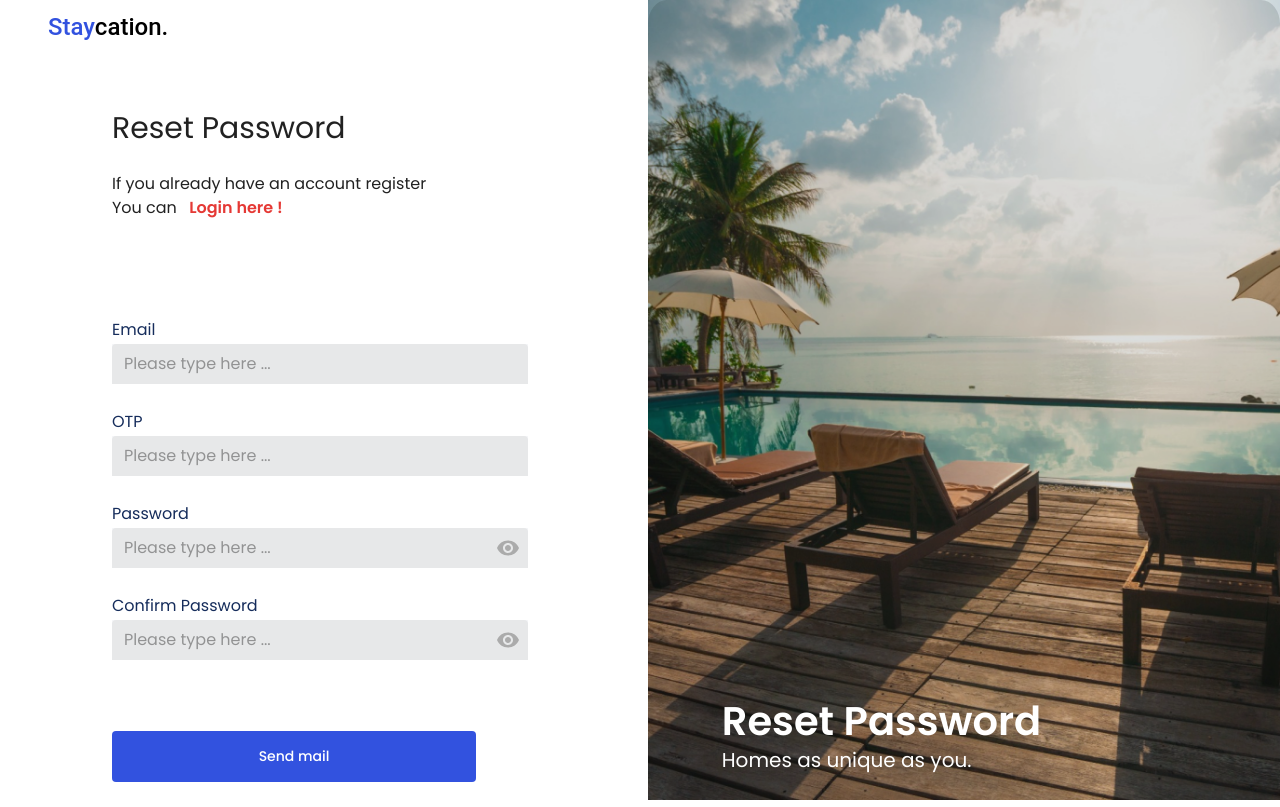
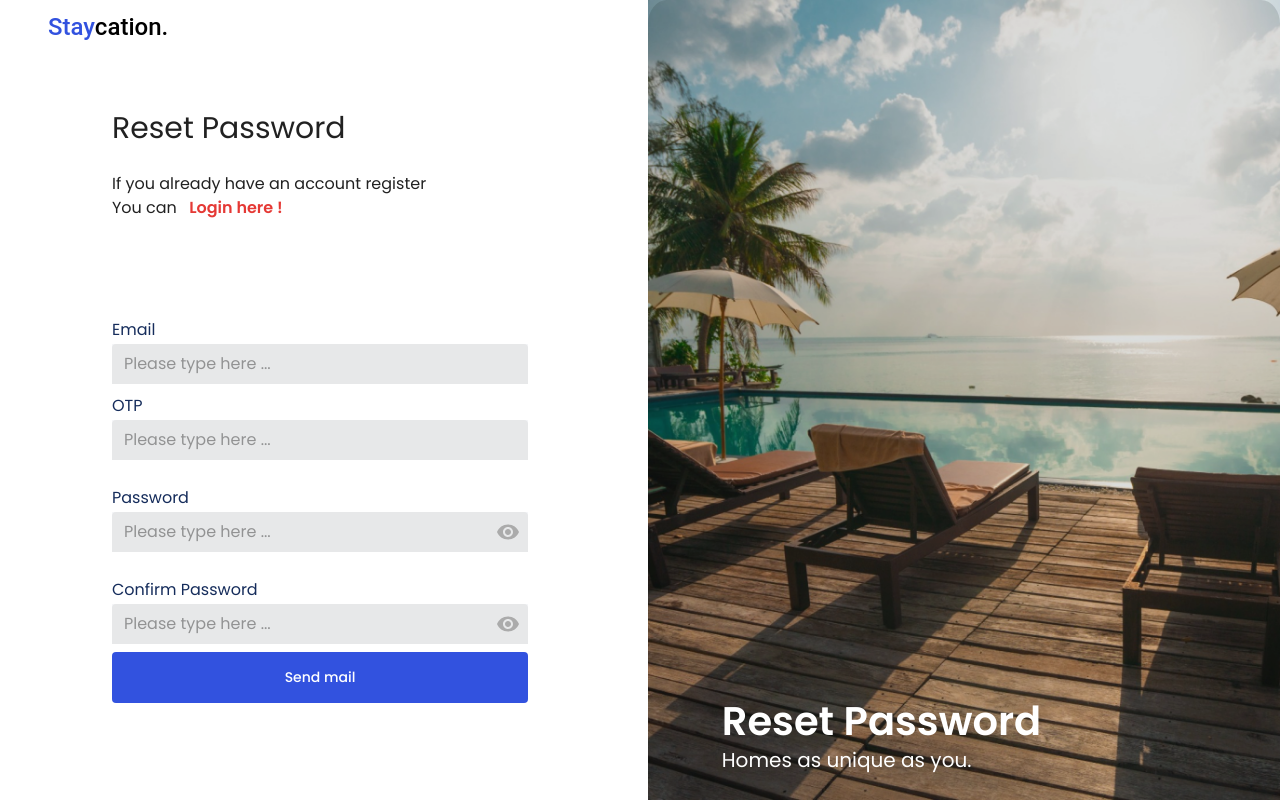
Before and after one commit to SarahHeshamAli2/HotelManagement, a React (Vite) app: page /reset-password in a window 1280 px wide. Built offline with nearby package versions, Linux system fonts and the light colour scheme.

Commit message:
comments updates

```diff
--- a/src/hooks/useToggle.ts
+++ b/src/hooks/useToggle.ts
@@ -9,7 +9,7 @@ const useToggle =(defaultValue:boolean)=>{
 
     const toggleFunction= ():void =>{
 
-        setValue(!value)
+        setValue(prevValue => !prevValue)
 
     }
 
--- a/src/modules/Authentictation/Components/ForgetPassword/ForgetPassword.tsx
+++ b/src/modules/Authentictation/Components/ForgetPassword/ForgetPassword.tsx
@@ -5,7 +5,7 @@ import {
   TextField,
   Typography,
 } from "@mui/material";
-import { red } from "@mui/material/colors";
+import { red ,grey} from "@mui/material/colors";
 import { useForm } from "react-hook-form";
 import { Link, useNavigate } from "react-router-dom";
 import { getValidationRules } from "../../../../services/Validations";
@@ -66,19 +66,18 @@ const ForgetPassword = () => {
               You can{" "}
               <Box
                 ml={1}
-                sx={{ color: red[600] }}
+                sx={{ color: red[600] , textDecoration:'none' }}
                 fontWeight={600}
-                component={"span"}>
-                <Link className="formLinks" to="/login">
+                component={Link} to={'/login'}>
+
                   Login here !
-                </Link>
+
               </Box>
             </Typography>
           </Typography>
         </Box>
 
-        <Box component="div" mt={"96px"}>
-          <form onSubmit={handleSubmit(onSubmitHandler)}>
+        <Box component="form" mt={"96px"} onSubmit={handleSubmit(onSubmitHandler)}>
             <Box
               sx={{
                 display: "flex",
@@ -116,19 +115,17 @@ const ForgetPassword = () => {
                   {errors?.email?.message}
                 </FormHelperText>
               )}
-            </Box>
-            <Button
+                    <Button
               disabled={isSubmitting}
               type="submit"
               sx={{
                 mt: { md: "63px", xs: "2rem" },
                 backgroundColor: "#3252DF",
-                color: "white",
-                width: "70%",
+                color: 'white',
                 py: "0.8rem",
                 textTransform: "none",
                 "&.Mui-disabled": {
-                  background: "#949fcf",
+                  background: grey[300],
                   color: "#c0c0c0",
                 },
               }}>
@@ -138,7 +135,8 @@ const ForgetPassword = () => {
                 "Send mail"
               )}
             </Button>
-          </form>
+            </Box>
+
         </Box>
       </Box>
     </>
--- a/src/modules/Authentictation/Components/ResetPassword/ResetPassword.tsx
+++ b/src/modules/Authentictation/Components/ResetPassword/ResetPassword.tsx
@@ -77,20 +77,20 @@ const ResetPassword = () => {
           </Typography>
         </Box>
 
-        <Box component="div" mt={"96px"}>
-          <form onSubmit={handleSubmit(onSubmitHandler)}>
+        <Box onSubmit={handleSubmit(onSubmitHandler)} component="form" mt={"96px"} display={'flex'} sx={{width:'100%' , flexDirection:'column'}}>
+
             <Box
               sx={{
                 display: "flex",
                 flexDirection: "column",
-                width: { xs: "95%", sm: "80%" },
+
                 paddingBottom: "0.5rem",
-                my: "1rem",
+
               }}>
               <Typography
                 variant="subtitle1"
                 component="label"
-                htmlFor="name-textfield"
+                htmlFor="email"
                 sx={{ color: "#152C5B", fontSize: "16px" }}>
                 {"Email"}
               </Typography>
@@ -99,8 +99,10 @@ const ResetPassword = () => {
                 defaultValue=""
                 variant="filled"
                 size="small"
+                id="email"
                 placeholder="Please type here ..."
                 sx={{
+                  width: { xs: "95%", sm: "80%" },
                   "& .MuiFilledInput-root": {
                     "&:before": { borderBottom: "none" },
                     "&:hover:not(.Mui-disabled):before": {
@@ -130,12 +132,11 @@ const ResetPassword = () => {
                 flexDirection: "column",
                 width: { xs: "95%", sm: "80%" },
                 paddingBottom: "0.5rem",
-                my: "1rem",
               }}>
               <Typography
                 variant="subtitle1"
                 component="label"
-                htmlFor="name-textfield"
+                htmlFor="otp"
                 sx={{ color: "#152C5B", fontSize: "16px" }}>
                 {"OTP"}
               </Typography>
@@ -144,6 +145,7 @@ const ResetPassword = () => {
                 defaultValue=""
                 variant="filled"
                 size="small"
+                id="otp"
                 placeholder="Please type here ..."
                 sx={{
                   "& .MuiFilledInput-root": {
@@ -191,16 +193,16 @@ const ResetPassword = () => {
                 isError={errors?.confirmPassword}
                 errorMessage={errors?.confirmPassword?.message}
               />
-            </Box>
-
-            <Button
+                   <Button
               disabled={isSubmitting}
               type="submit"
               sx={{
-                mt: { md: "63px", xs: "2rem" },
+                width: { xs: "95%", sm: "80%" },
+
+
                 backgroundColor: "#3252DF",
                 color: "white",
-                width: "70%",
+
                 py: "0.8rem",
                 textTransform: "none",
                 "&.Mui-disabled": {
@@ -214,7 +216,9 @@ const ResetPassword = () => {
                 "Send mail"
               )}
             </Button>
-          </form>
+            </Box>
+
+
         </Box>
       </Box>
     </>
--- a/src/modules/Shared/Components/CustomPasswordInput/CustomPasswordInput.tsx
+++ b/src/modules/Shared/Components/CustomPasswordInput/CustomPasswordInput.tsx
@@ -40,7 +40,7 @@ const CustomPasswordInput = ({
       <Typography
         variant="subtitle1"
         component="label"
-        htmlFor="name-textfield"
+        htmlFor={label}
         sx={{ color: "#152C5B", fontSize: "16px" }}
       >
         {label}
@@ -48,7 +48,7 @@ const CustomPasswordInput = ({
       <TextField
         hiddenLabel
         type={value ? "text" : "password"}
-        id={`${label}-textfield`}
+        id={`${label}`}
         defaultValue=""
         variant="filled"
         size="small"
```
Also changed, not shown: 1 other file (tests, documents, lock files or other folders).
